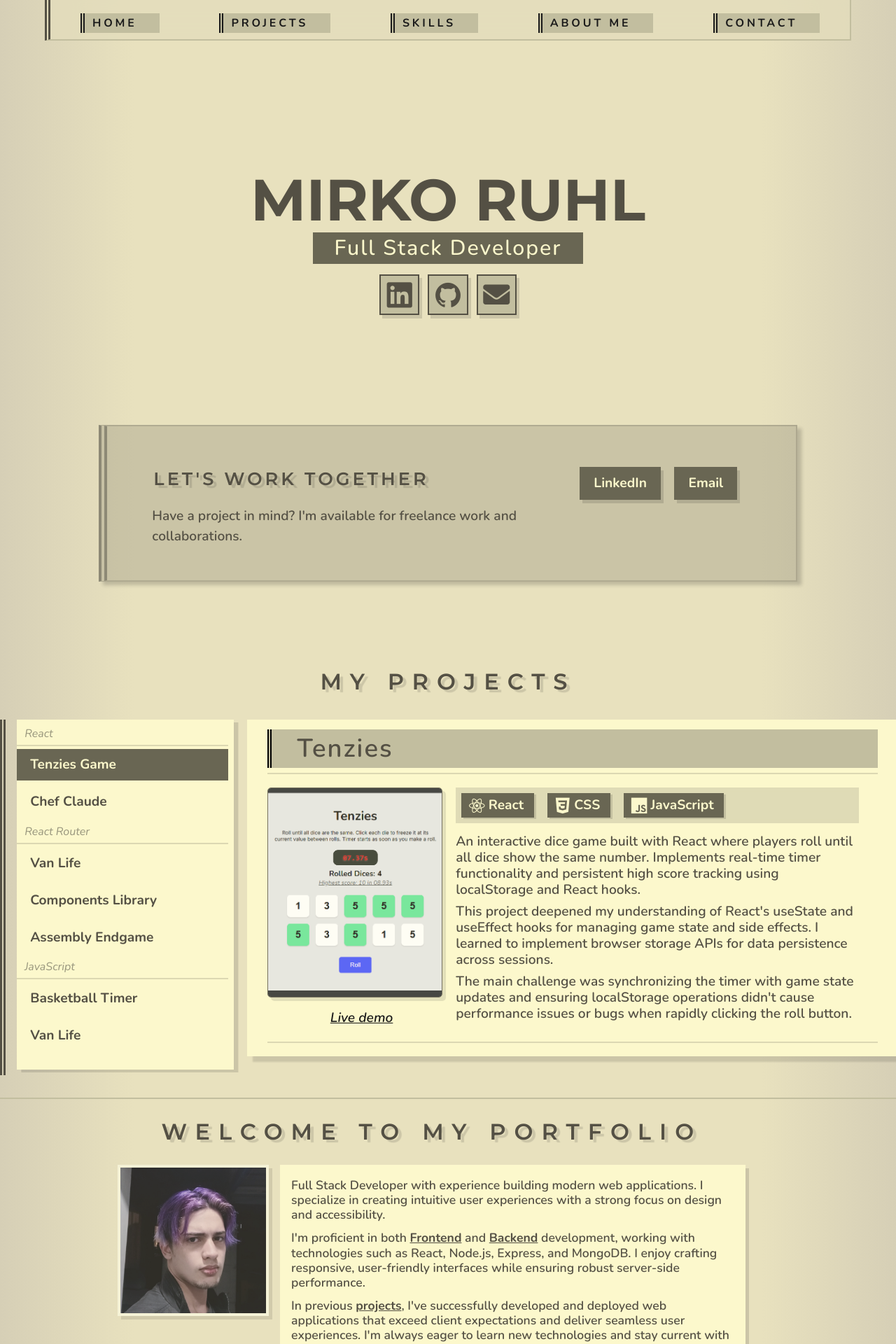
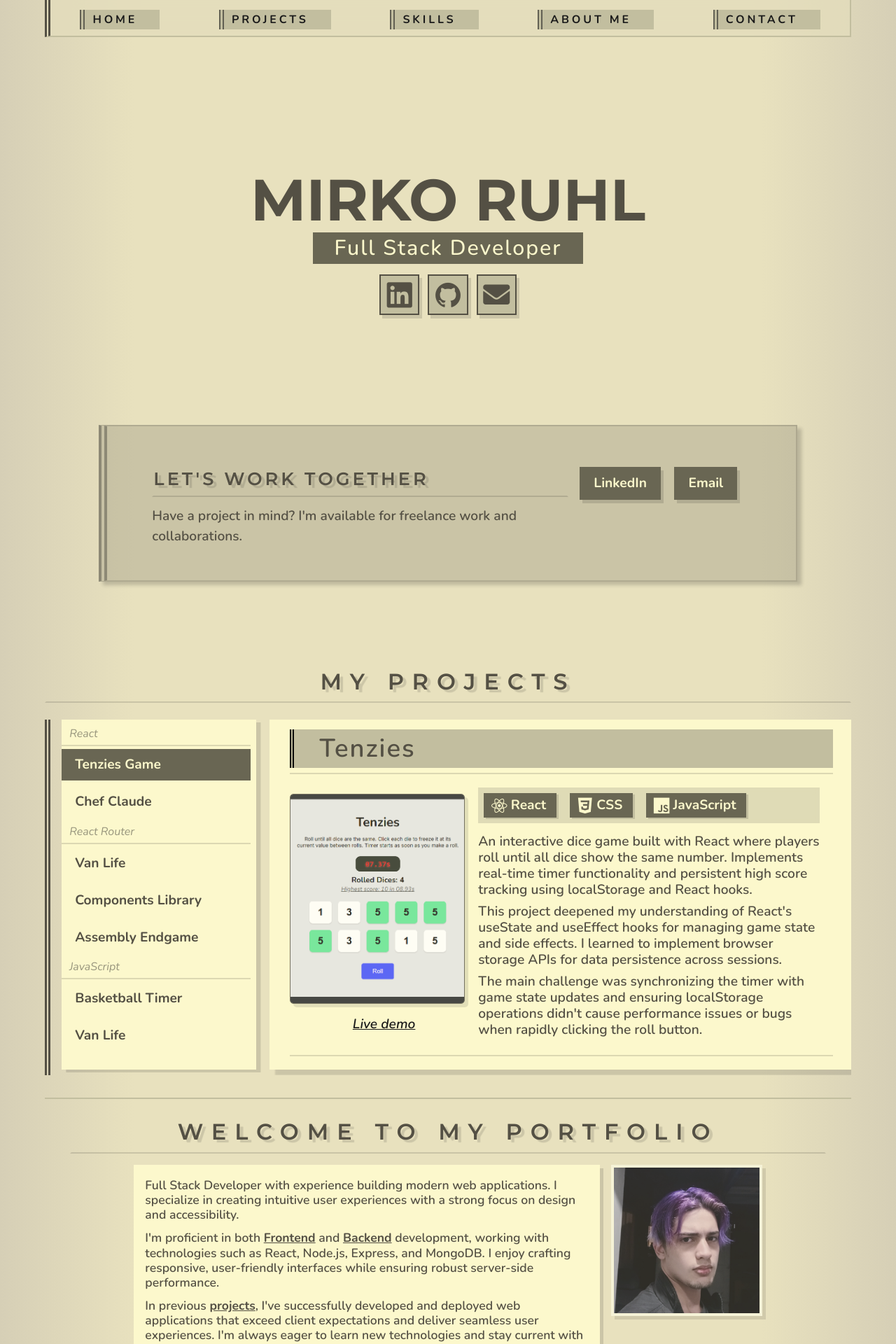
Before and after one commit to RuhlMirko/portfolio, a React (Vite) app: page / in a window 1280 px wide. Shown: the top 1920 px of the page at 70% size. Built offline with nearby package versions, Linux system fonts and the light colour scheme.

Commit message:
Updated styling for h2 and About section

```diff
--- a/src/components/About.jsx
+++ b/src/components/About.jsx
@@ -5,7 +5,6 @@ export default function About() {
     <section id='about' className="outline-section section-title">
       <h2 className="hover-slide">Welcome to My Portfolio</h2>
       <div className='about-info'>
-        <img src={pfp} alt="Profile picture" />
         <div>
           <p>
           Full Stack Developer with experience building modern web applications. I specialize in creating intuitive user experiences with a strong focus on design and accessibility.
@@ -20,7 +19,7 @@ export default function About() {
             I stay up to date with the latest best practices in web development and design, ensuring my projects are both modern and efficient. I actively seek new challenges and opportunities to grow as a developer and designer, and I'm confident my skills and passion will make a positive impact on any project.
           </p>
         </div>
-
+        <img src={pfp} alt="Profile picture" />
       </div>
     </section>
   );
--- a/src/styles.css
+++ b/src/styles.css
@@ -168,6 +168,8 @@ img {
 body {
   position: relative;
   overflow-x: hidden;
+  max-width: 1280px;
+  width: 90%;
 }
 nav {
   position: fixed;
@@ -183,7 +185,7 @@ nav {
   display: flex;
   justify-content: space-around;
   align-items: center;
-  padding-top: 1.3em;
+  padding-top: 1em;
   padding-bottom: 0.7em;
   backdrop-filter: blur(25px);
   background-color: rgba(227, 220, 188, 0.742);
@@ -201,7 +203,7 @@ nav {
   text-transform: uppercase;
   background-color: var(--fg-secondary);
   padding: 0.2em 2em 0.2em 0.7em;
-  border-left: 6px double #1a1a1a;
+  border-left: 7px double #1a1a1a90;
   transition: 0.2s;
   font-weight: bold;
 }
@@ -316,8 +318,10 @@ button:hover {
   margin-right: 1em;
 }
 
+.cta h2,
 .section-title {
-  margin-inline: 6vw;
+  /* margin-inline: 6vw; */
+  border-bottom: 2px solid #12121223;
 }
 
 .projects {
@@ -562,7 +566,13 @@ button:hover {
 #about {
   max-width: 1080px;
   text-align: left;
+  margin: 0 auto;
 }
+
+#about h2 {
+  border-bottom: 2px solid #12121223;
+}
+
 .about-info {
   display: flex;
   align-items: start;
@@ -582,7 +592,7 @@ button:hover {
   padding: 1.2em 1em 2em;
   font-weight: 600;
   display: inline-block;
-  margin-left: 1em;
+  margin-right: 1em;
 }
 .about-info p {
   max-width: 60ch;
@@ -730,14 +740,18 @@ footer {
 
     --font-primary: rgb(233, 237, 247);
 
-    --fg-primary: rgb(49, 53, 70);
-    --fg-secondary: rgb(121, 134, 161);
+    --fg-primary: rgb(103, 127, 136);
+    --fg-secondary: rgb(134, 150, 160);
 
-    --bg-primary: rgb(105, 107, 141);
+    --bg-primary: rgb(105, 140, 141);
   }
 
-  nav {
+  .nav-links {
     background-color: rgba(127, 149, 165, 0.315);
+  }
+  .nav-links a {
+    color: var(--font-primary);
+    border-color: var(--fg-primary);
   }
 
   .hover-slide::after {
```
